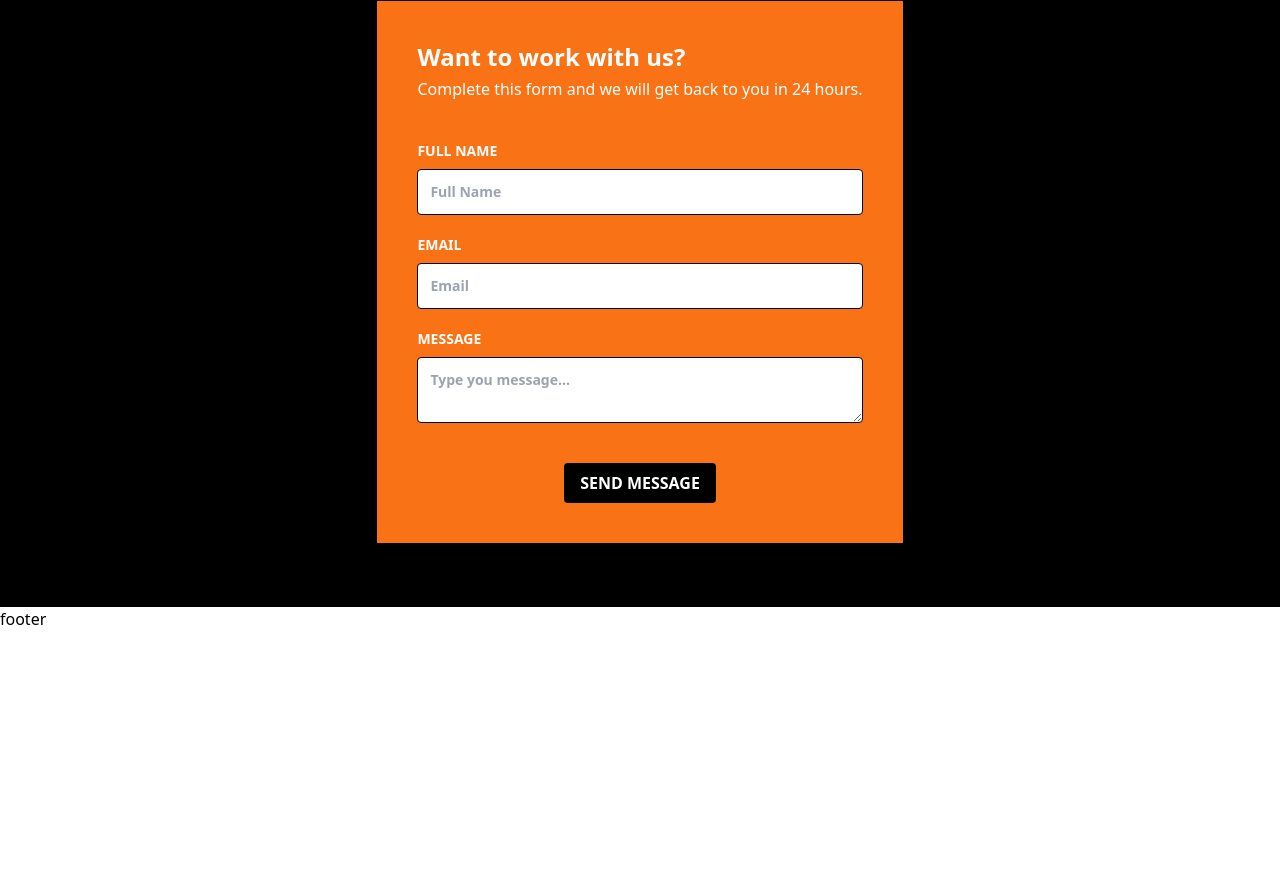
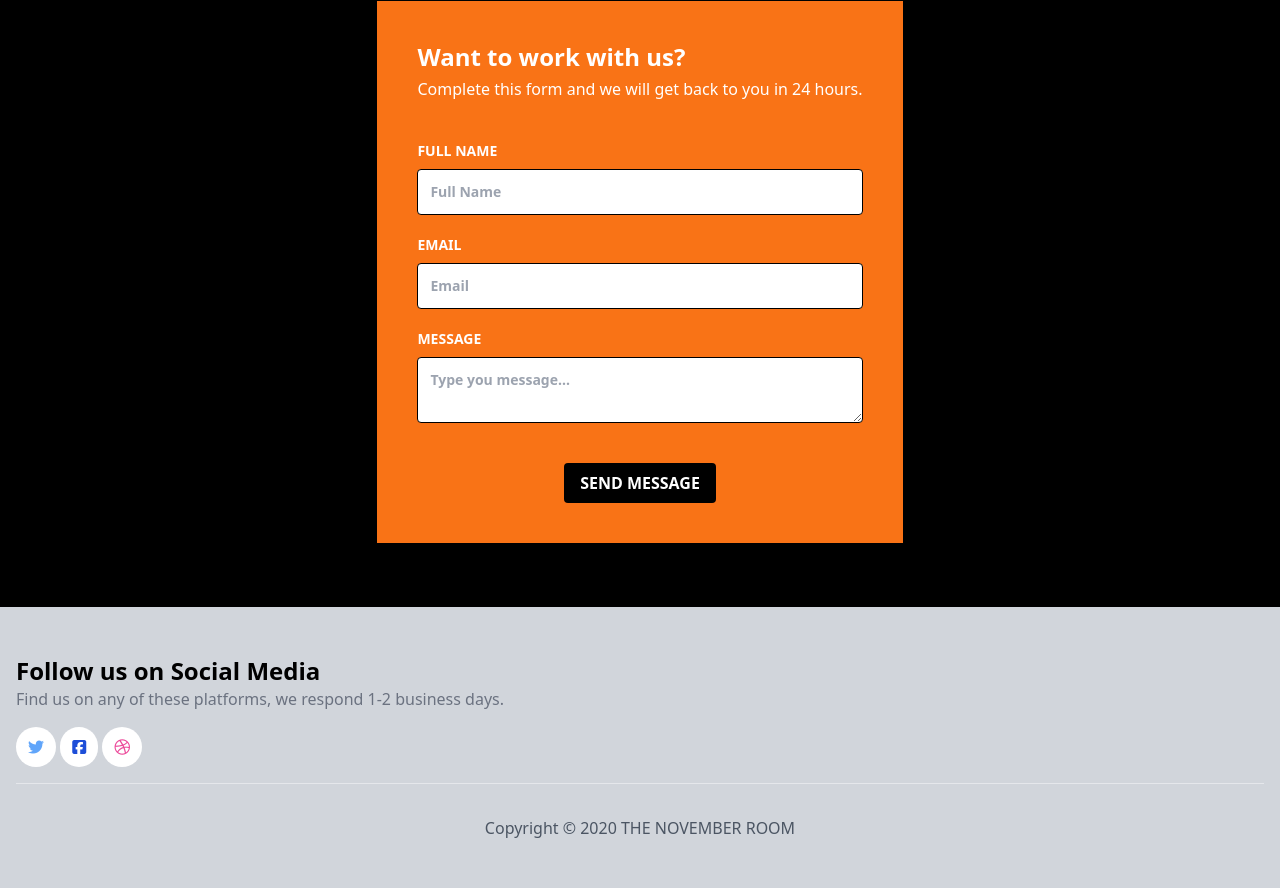
Before and after one commit to SJ22032003/geeks-module-3, a plain HTML site: page tailwind-project/index.html in a window 1280 px wide. Shown: the part 2255-3143 px from the top of the page. Before the commit the page ends 2886 px from the top, so only its background shows below. Drawn offline with nearby package versions, Linux system fonts and the light colour scheme.

Commit message:
Add footer section with social media links and copyright notice

```diff
--- a/tailwind-project/index.html
+++ b/tailwind-project/index.html
@@ -147,7 +147,7 @@
 
 
 
-            <section class="flex justify-center items-center p-10 bg-black">
+        <section class="flex justify-center items-center p-10 bg-black">
         <div
           class="flex flex-col gap-24 justify-between w-full max-w-7xl p-6"
         >
@@ -209,7 +209,45 @@
         </div>
       </section>
 
-      <footer>footer</footer>
+      <footer class="py-8 bg-gray-300">
+
+        <div class="w-full max-w-7xl mx-auto p-4">
+
+          <div>
+
+            <div>
+
+              <h2 class="text-2xl font-semibold">Follow us on Social Media</h2>
+              <p class="text-base text-gray-500">Find us on any of these platforms, we respond 1-2 business days.</p>
+
+            </div>
+
+            <div class="my-4">
+
+              <button class="bg-white p-3 rounded-full">
+                <i class="flex fab fa-twitter text-blue-400"></i>
+              </button>
+
+              <button class="bg-white p-3 rounded-full">
+                <i class="flex fab fa-facebook-square text-blue-700"></i>
+              </button>
+
+              <button class="bg-white p-3 rounded-full">
+                <i class="flex fab fa-dribbble text-pink-500"></i>
+              </button>
+
+            </div>
+
+          </div>
+
+          <div>
+            <hr>
+            <p class="text-center mt-8 text-gray-600">Copyright © 2020 THE NOVEMBER ROOM</p>
+          </div>
+
+        </div>
+
+      </footer>
     </div>
   </body>
 </html>
```
